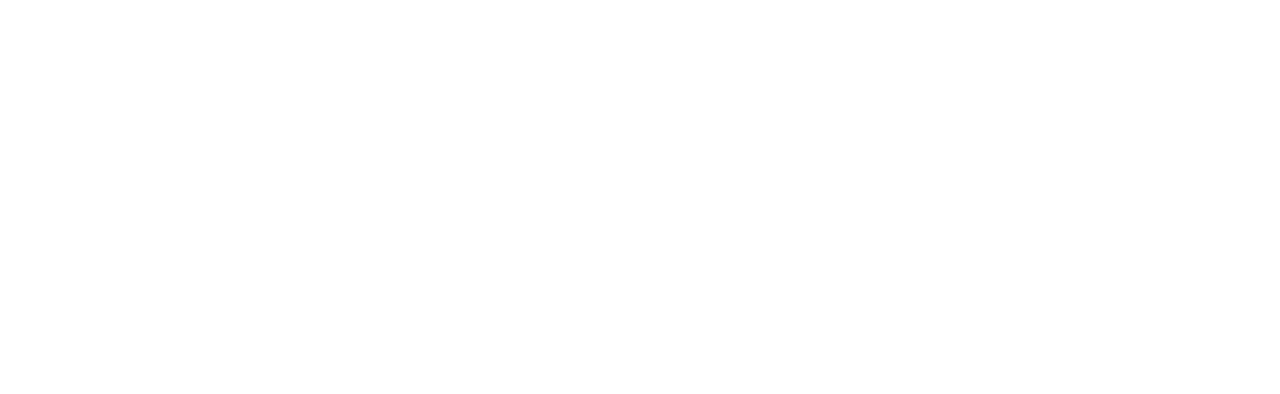
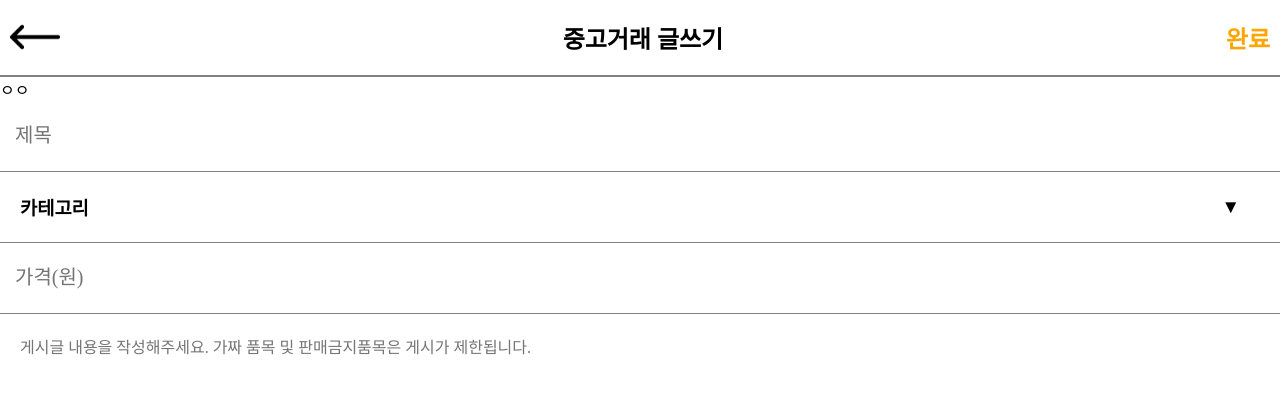
Before and after one commit to DKU-D-Coding/react-study-carrot-market, a React (Create React App) app in the folder bubbletea03-my-app/: page /writing in a window 1280 px wide. Shown: the top 394 px of the page. Built offline with nearby package versions, Linux system fonts and the light colour scheme.

Commit message:
feat: WritingPage html/css 작성

```diff
--- a/bubbletea03-my-app/src/GlobalStyle.css
+++ b/bubbletea03-my-app/src/GlobalStyle.css
@@ -1,6 +1,15 @@
+body {
+    margin: 0;
+}
+
 button {
     all: unset;
     cursor: pointer;
+}
+
+input, textarea {
+    all: unset;
+    box-sizing: border-box;
 }
 
 a {
--- a/bubbletea03-my-app/src/page/WritingPage.js
+++ b/bubbletea03-my-app/src/page/WritingPage.js
@@ -4,12 +4,91 @@ import styled from 'styled-components';
 
 
 export default function WritingPage() {
-    return (
+    return ( // TODO: html 전부 완성되면, 컴포넌트화 시키기
         <StyledBlock>
-
+            <div className='header'>
+                <button>
+                    <img alt="왼쪽 화살표" src="/product-page/arrow.png"/>
+                </button>
+                <h2>중고거래 글쓰기</h2>
+                <button>
+                    <h2>완료</h2>
+                </button>
+            </div>
+            <div className='photo-upload'>
+                <div>ㅇㅇ</div>
+            </div>
+            <div className='title'>
+                <input type="text" placeholder="제목"/>
+            </div>
+            <div className='category'>
+                <h3>카테고리</h3>
+                <button><h3>▼</h3></button>
+            </div>
+            <div className='price'>
+                <input type="text" placeholder="가격(원)"/>
+            </div>
+            <div className='content'>
+                <textarea placeholder="게시글 내용을 작성해주세요. 가짜 품목 및 판매금지품목은 게시가 제한됩니다."/>
+            </div>
         </StyledBlock>
     );
 }
 
 const StyledBlock = styled.div`
+    .header {
+        display: flex;
+        justify-content: space-between;
+        align-items: center;
+        border-bottom: 2px solid gray;
+
+        button:first-child {
+            width: 50px;
+            height: 50px;
+            padding-left: 10px;
+
+            img {
+                width: 100%;
+                height: 100%;
+            }
+        }
+
+        button:last-child {
+            color: orange;
+            padding-right: 10px;
+        }
+    }
+
+    .title, .price {
+        height: 70px;
+        border-bottom: 1px solid gray;
+        input {
+            padding-left: 15px;
+            width: 100%;
+            height: 100%;
+            font-size: 20px;
+        }
+    }
+
+    .category {
+        height: 70px;
+        display: flex;
+        align-items: center;
+        justify-content: space-between;
+        border-bottom: 1px solid gray;
+        * {
+            padding: 0px 20px;
+        }
+    }
+
+    .content {
+        width: 100%;
+        height: 200px;
+        textarea {
+            width: 100%;
+            height: 100%;
+            padding: 20px;
+            overflow-wrap: anywhere;
+        }
+    }
 `
```
